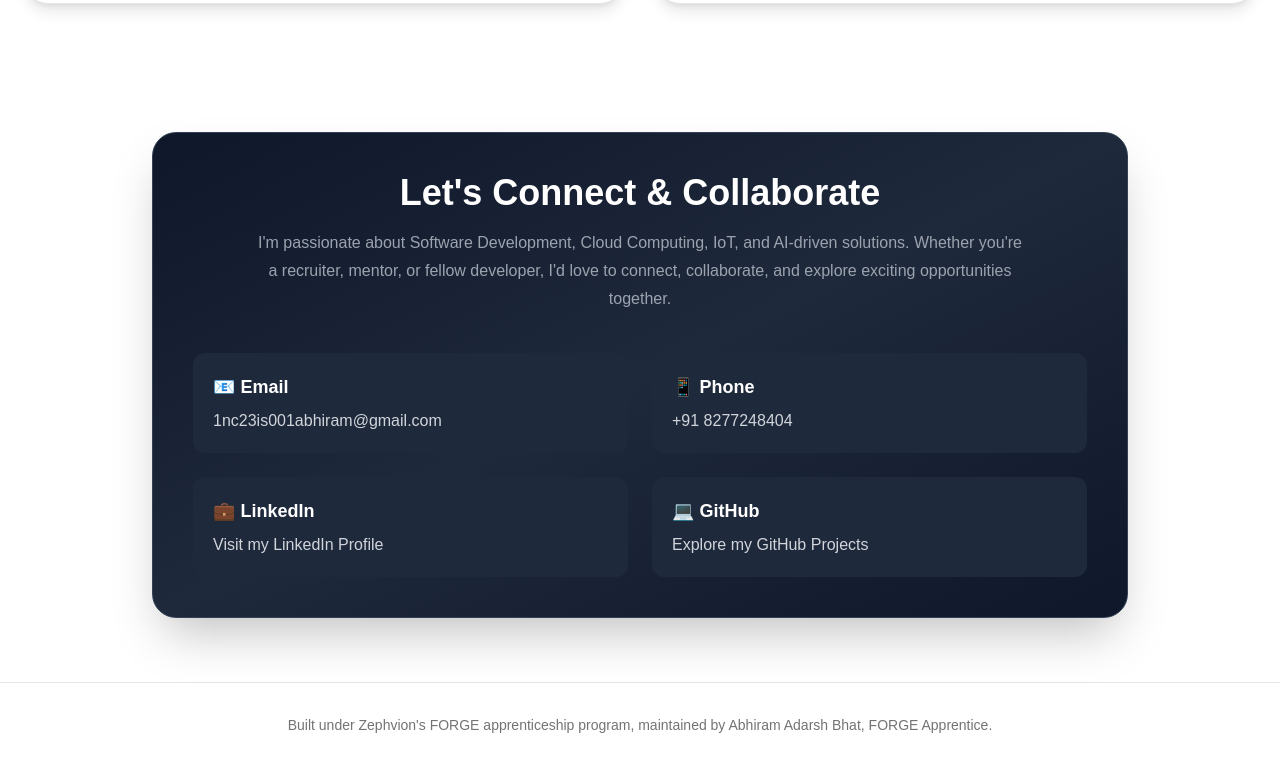
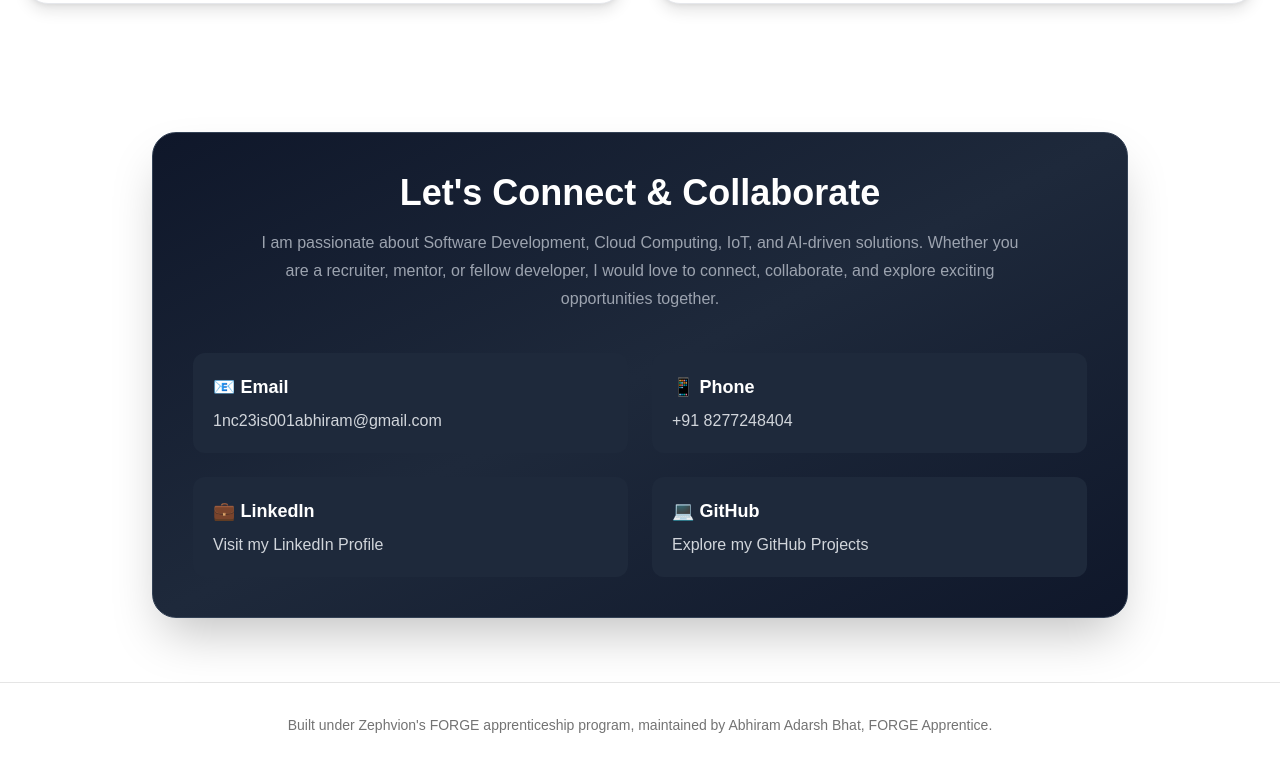
Before and after one commit to PhenioxQueen/my-portfolio, a Next.js app: page / in a window 1280 px wide. Shown: the part 6124-6891 px from the top of the page. Built offline with nearby package versions, Linux system fonts and the light colour scheme.

Commit message:
Fix Contact ESLint error

```diff
--- a/components/Contact.tsx
+++ b/components/Contact.tsx
@@ -12,9 +12,10 @@ export default function Contact() {
 </h2>
 
        <p className="mx-auto mt-4 mb-10 max-w-3xl text-center text-gray-400 leading-7">
-        I'm passionate about Software Development, Cloud Computing, IoT, and AI-driven
-        solutions. Whether you're a recruiter, mentor, or fellow developer, I'd love
-        to connect, collaborate, and explore exciting opportunities together.
+       I am passionate about Software Development, Cloud Computing,
+IoT, and AI-driven solutions. Whether you are a recruiter,
+mentor, or fellow developer, I would love to connect,
+collaborate, and explore exciting opportunities together.
        </p>
 
         <div className="grid gap-6 md:grid-cols-2">
```
